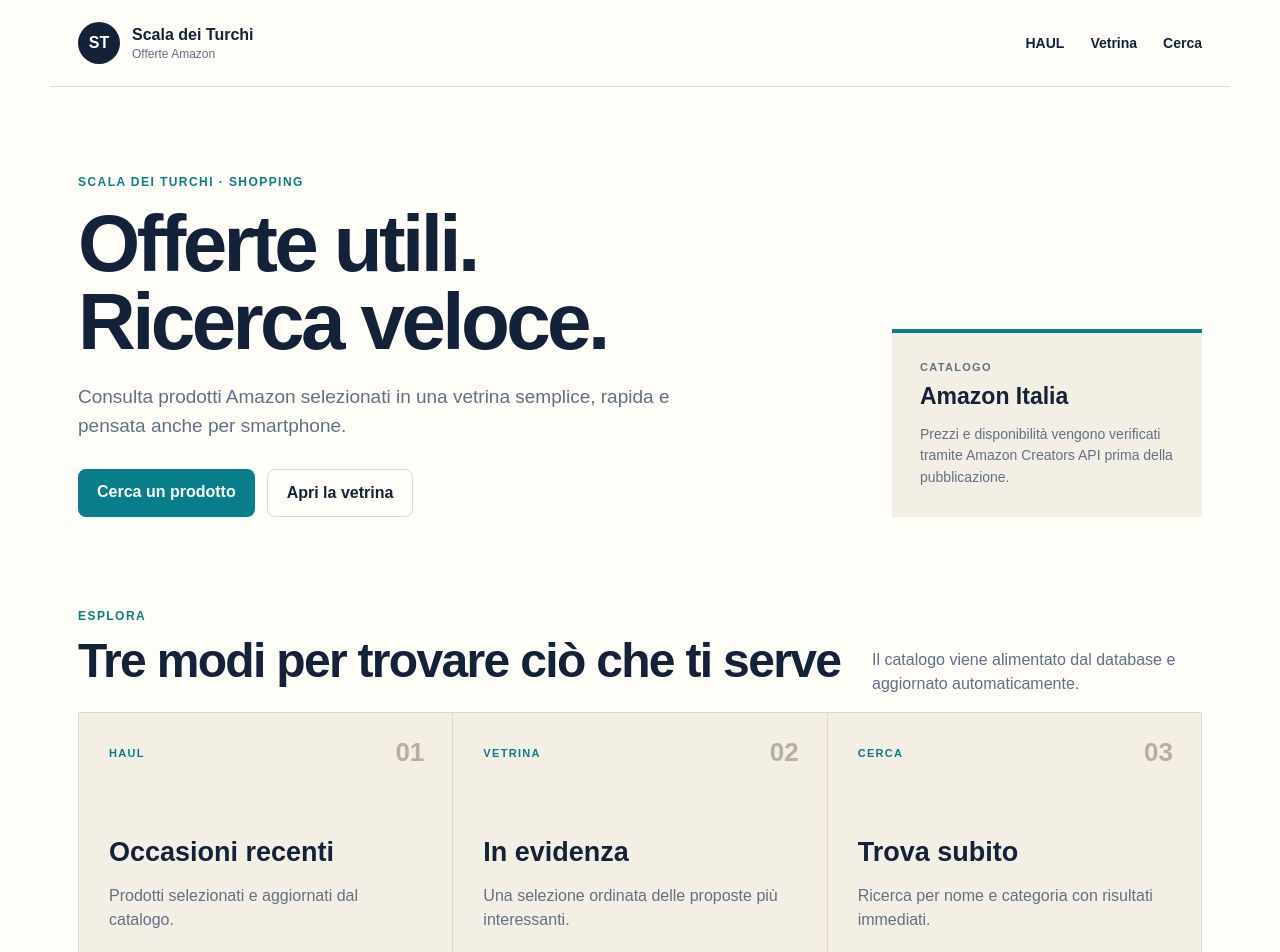
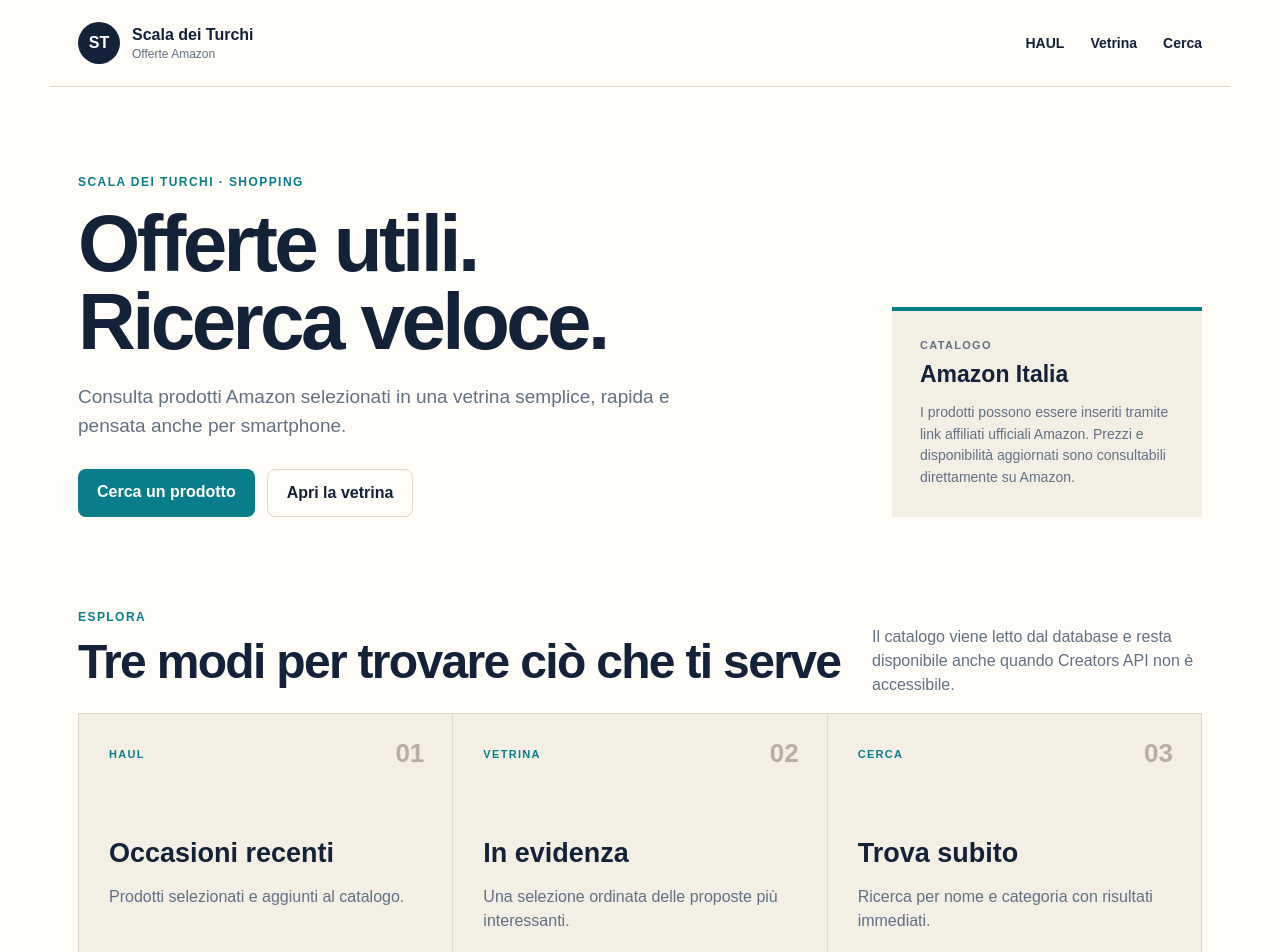
Before and after one commit to davimarz/ScaladeiturchiNext, a Next.js app: page / in a window 1280 px wide. Shown: the top 952 px of the page. Built offline with nearby package versions, Linux system fonts and the light colour scheme; no server answers.

Commit message:
Present manual catalog fallback on storefront

```diff
--- a/src/app/page.tsx
+++ b/src/app/page.tsx
@@ -1,7 +1,7 @@
 import ProductBrowser from "../components/ProductBrowser";
 
 const demoCards = [
-  ["HAUL", "Occasioni recenti", "Prodotti selezionati e aggiornati dal catalogo."],
+  ["HAUL", "Occasioni recenti", "Prodotti selezionati e aggiunti al catalogo."],
   ["VETRINA", "In evidenza", "Una selezione ordinata delle proposte più interessanti."],
   ["CERCA", "Trova subito", "Ricerca per nome e categoria con risultati immediati."]
 ];
@@ -26,11 +26,15 @@ export default function Home() {
           <p className="lead">Consulta prodotti Amazon selezionati in una vetrina semplice, rapida e pensata anche per smartphone.</p>
           <div className="heroActions"><a className="cta" href="#cerca">Cerca un prodotto</a><a className="secondary" href="#vetrina">Apri la vetrina</a></div>
         </div>
-        <aside className="heroPanel"><span>CATALOGO</span><strong>Amazon Italia</strong><p>Prezzi e disponibilità vengono verificati tramite Amazon Creators API prima della pubblicazione.</p></aside>
+        <aside className="heroPanel">
+          <span>CATALOGO</span>
+          <strong>Amazon Italia</strong>
+          <p>I prodotti possono essere inseriti tramite link affiliati ufficiali Amazon. Prezzi e disponibilità aggiornati sono consultabili direttamente su Amazon.</p>
+        </aside>
       </section>
 
       <section className="showcase" id="vetrina">
-        <div className="sectionHead"><div><p className="eyebrow">ESPLORA</p><h2>Tre modi per trovare ciò che ti serve</h2></div><p>Il catalogo viene alimentato dal database e aggiornato automaticamente.</p></div>
+        <div className="sectionHead"><div><p className="eyebrow">ESPLORA</p><h2>Tre modi per trovare ciò che ti serve</h2></div><p>Il catalogo viene letto dal database e resta disponibile anche quando Creators API non è accessibile.</p></div>
         <div className="cards">
           {demoCards.map(([tag,title,text],index) => <article id={index === 0 ? "haul" : undefined} key={tag}><span className="cardTag">{tag}</span><div className="cardNumber">0{index+1}</div><h3>{title}</h3><p>{text}</p><a href="#cerca">Esplora <span aria-hidden="true">→</span></a></article>)}
         </div>
```
